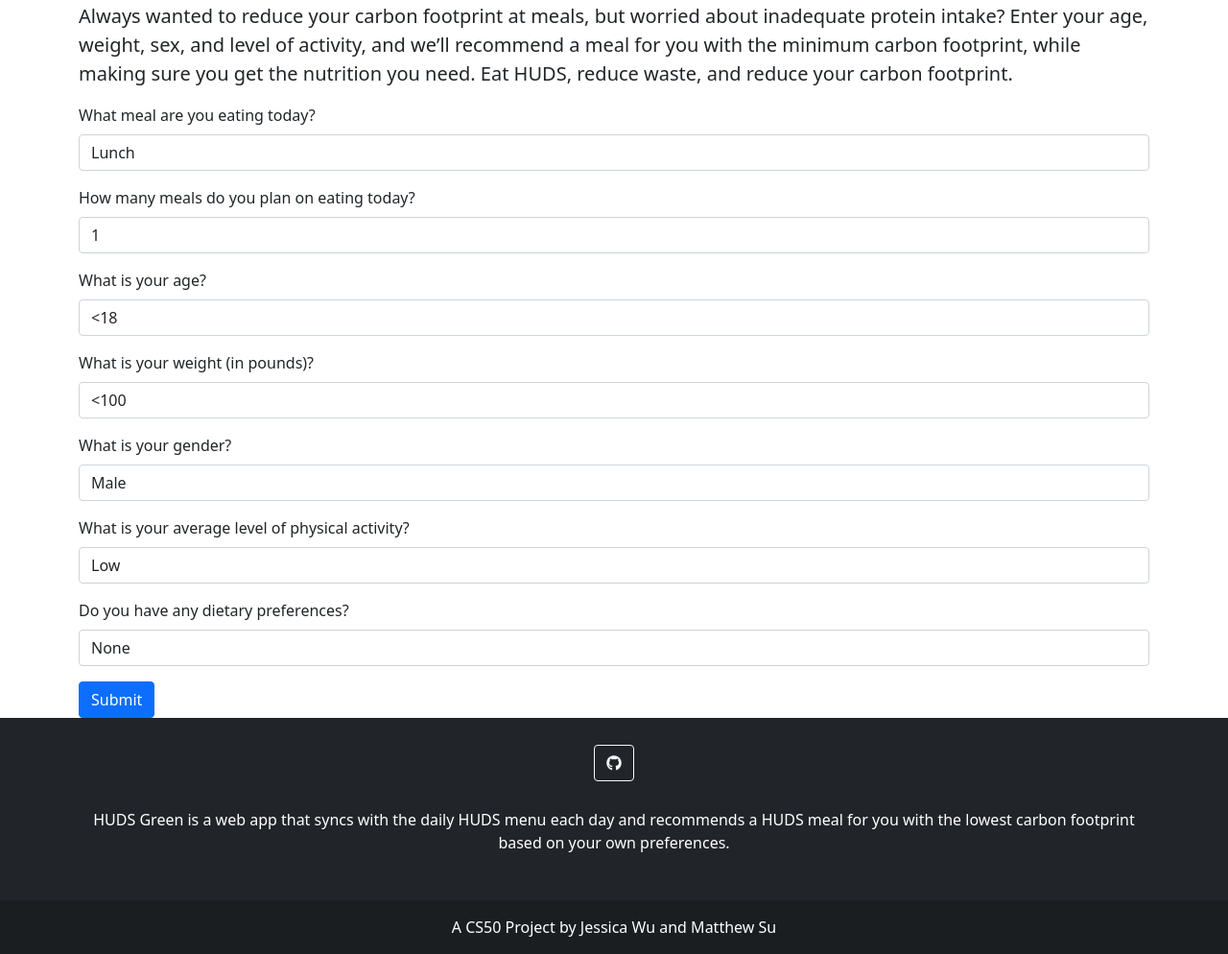
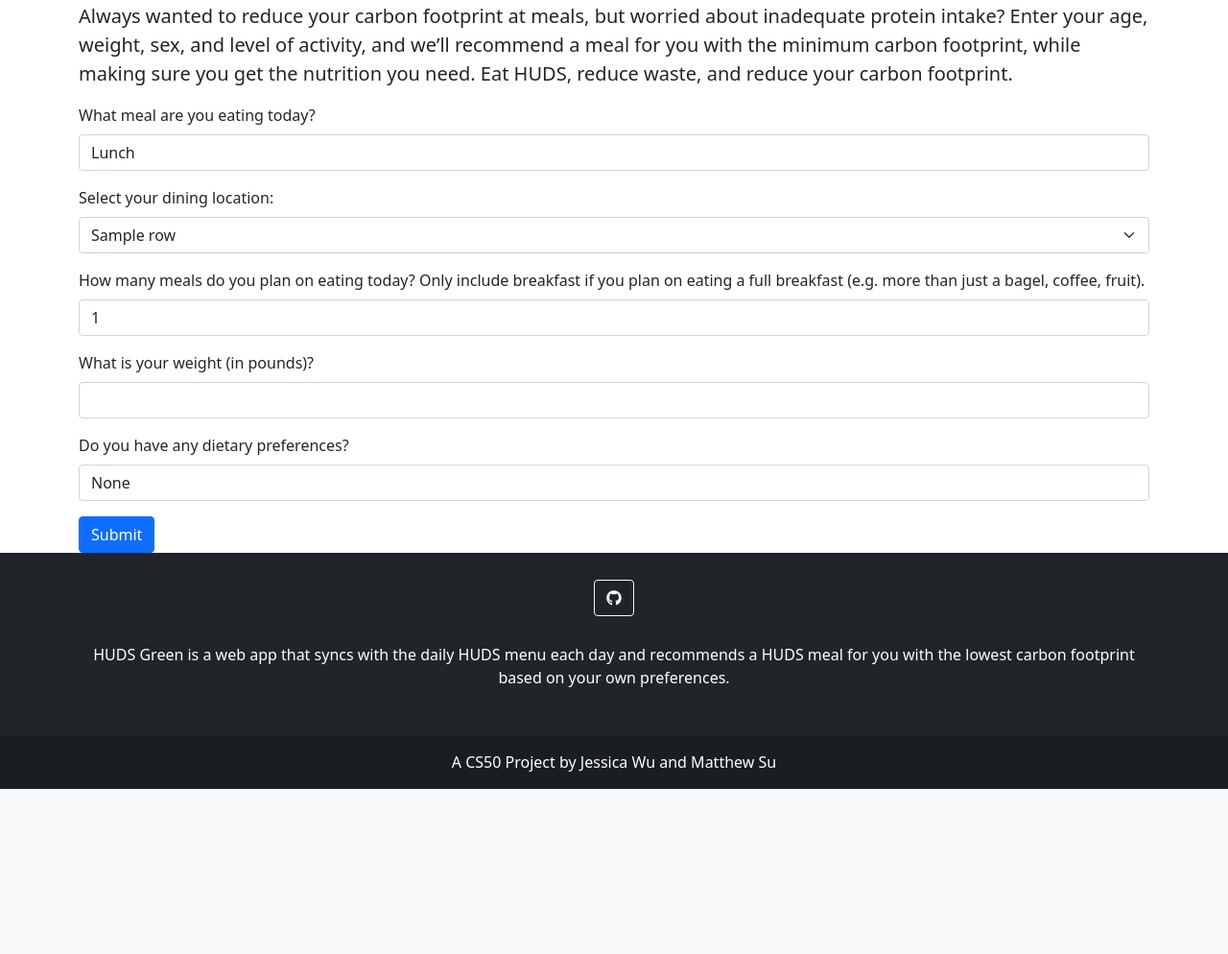
Before and after one commit to IsoPhoenix/huds-green, a Flask app: template templates/decarbonize.html in a window 1280 px wide. Shown: the part 380-1374 px from the top of the page at 96% size. After the commit the page ends 1202 px from the top, so only its background shows below. Run offline with Flask 2, Linux system fonts and the light colour scheme; the template is opened without the code that fills it: most values are stand-ins (such as "Sample title", 1, 10 or a date in 2020); some libraries are stand-ins or nearby versions.

Commit message:
updated form

```diff
--- a/app.py
+++ b/app.py
@@ -157,7 +157,7 @@
 @app.route("/decarbonize", methods=["GET", "POST"])
 def decarbonize():
     if request.method == "GET":
-        return render_template("decarbonize.html")
+        return render_template("decarbonize.html", locationList = get_locations("12/13/2021"))
     else:
         # Get recommended protein intake
         weight = request.form.get("weight")
--- a/templates/decarbonize.html
+++ b/templates/decarbonize.html
@@ -29,7 +29,17 @@
             </select>
         </div>
         <div class="mb-3">
-            <label class="form-label" for="mealCount">How many meals do you plan on eating today?</label>
+            <label class="form-label" for="meal">Select your dining location:</label>
+            <select name="selected_location" id="location-dropdown" class="form-select"
+                aria-label="Default select example">
+                {% for index, row in locationList.iterrows() %}
+                <option value="{{ row['Location_Number'][0] }}">{{ row["Location_Name"] }}</option>
+                {% endfor %}
+            </select>
+        </div>
+        <div class="mb-3">
+            <label class="form-label" for="mealCount">How many meals do you plan on eating today? Only include breakfast
+                if you plan on eating a full breakfast (e.g. more than just a bagel, coffee, fruit).</label>
             <select class="form-control" id="mealCount">
                 <option>1</option>
                 <option>2</option>
@@ -38,51 +48,8 @@
             </select>
         </div>
         <div class="mb-3">
-            <label class="form-label" for="age">What is your age?</label>
-            <select class="form-control" id="age">
-                <option>&lt;18</option>
-                <option>19</option>
-                <option>20</option>
-                <option>21</option>
-                <option>22</option>
-                <option>23</option>
-                <option>&gt;23</option>
-            </select>
-        </div>
-        <div class="mb-3">
             <label class="form-label" for="weight">What is your weight (in pounds)?</label>
-            <select class="form-control" id="weight">
-                <option>&lt;100</option>
-                <option>100-110</option>
-                <option>110-120</option>
-                <option>120-130</option>
-                <option>130-140</option>
-                <option>140-150</option>
-                <option>140-150</option>
-                <option>150-160</option>
-                <option>160-170</option>
-                <option>170-180</option>
-                <option>180-190</option>
-                <option>190-200</option>
-                <option>&gt;200</option>
-            </select>
-        </div>
-        <div class="mb-3">
-            <label class="form-label" for="gender">What is your gender?</label>
-            <select class="form-control" id="gender">
-                <option value="1">Male</option>
-                <option value="2">Female</option>
-                <option value="3">Nonbinary</option>
-                <option value="0">Prefer not to say</option>
-            </select>
-        </div>
-        <div class="mb-3">
-            <label class="form-label" for="activity">What is your average level of physical activity?</label>
-            <select class="form-control" id="activity">
-                <option>Low</option>
-                <option>Moderate</option>
-                <option>High</option>
-            </select>
+            <input type="number" class="form-control" id="weight">
         </div>
         <div class="mb-3">
             <label class="form-label" for="preferences">Do you have any dietary preferences?</label>
```
